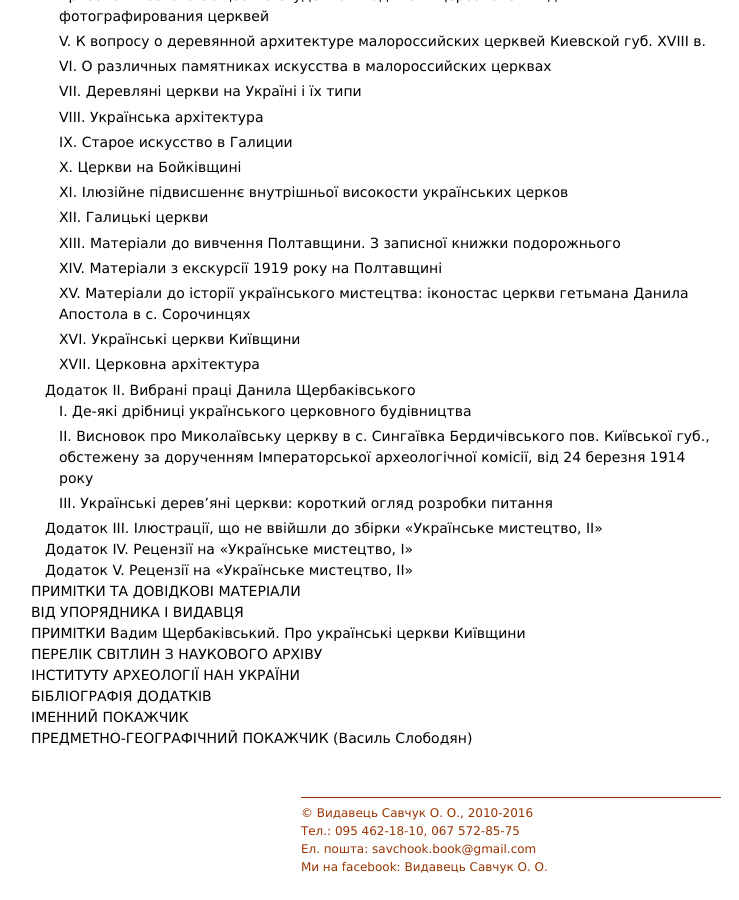
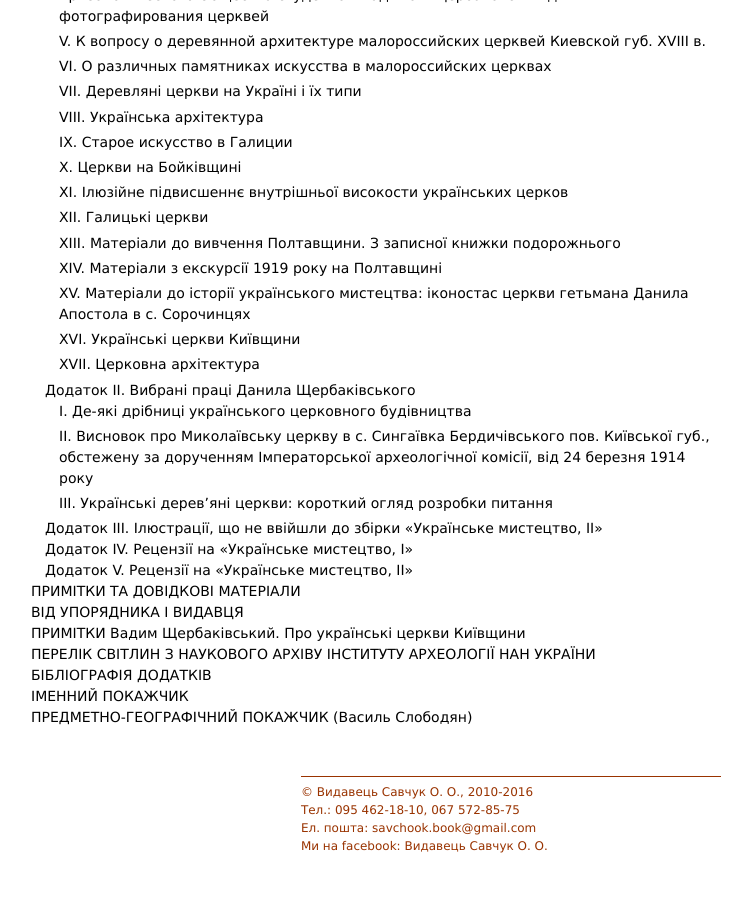
Before and after one commit to savchook/savchook.github.io, a Jekyll site: the page built from _books/sctcherbakivski-ukrainske-mystectvo/index.markdown, in a window 1280 px wide and 900 px high, scrolled down 1860 px. Shown: the whole window, without its empty margins (399-1138 px from the left). Built offline with Jekyll 4.4.1, drawn with Linux system fonts in a browser that asks for light colours; after the commit the page ends 2739 px from its top, so only the background shows below that.

Commit message:
Зайвий перенос рядка у змісті Щербаківських

```diff
--- a/_books/sctcherbakivski-ukrainske-mystectvo/index.markdown
+++ b/_books/sctcherbakivski-ukrainske-mystectvo/index.markdown
@@ -94,8 +94,7 @@ zmist: |
   * ВІД УПОРЯДНИКА І ВИДАВЦЯ
   * ПРИМІТКИ
      Вадим Щербаківський. Про українські церкви Київщини
-  * ПЕРЕЛІК СВІТЛИН З НАУКОВОГО АРХІВУ
-  * ІНСТИТУТУ АРХЕОЛОГІЇ НАН УКРАЇНИ
+  * ПЕРЕЛІК СВІТЛИН З НАУКОВОГО АРХІВУ ІНСТИТУТУ АРХЕОЛОГІЇ НАН УКРАЇНИ
   * БІБЛІОГРАФІЯ ДОДАТКІВ
   * ІМЕННИЙ ПОКАЖЧИК
   * ПРЕДМЕТНО-ГЕОГРАФІЧНИЙ ПОКАЖЧИК (Василь Слободян)
```
